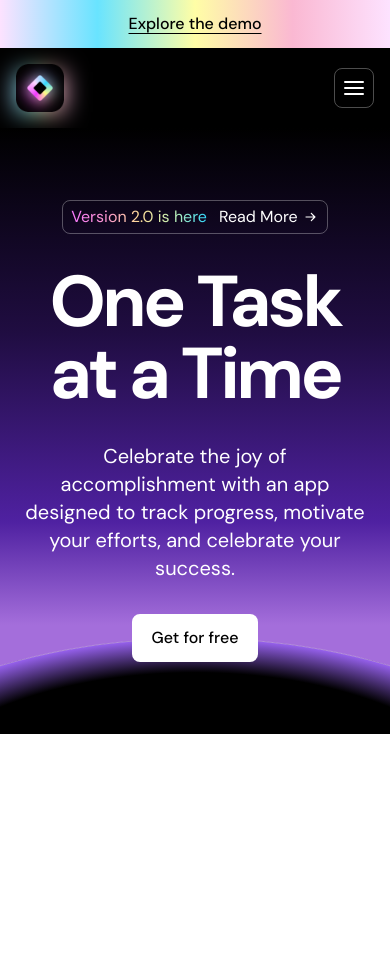
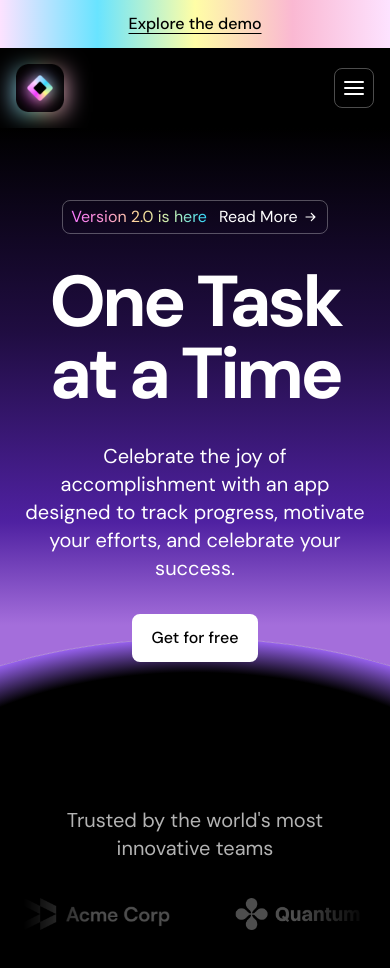
Before and after one commit to KctechSia/Focusflow-hub, a Next.js app: page / in a window 390 px wide. Shown: the top 968 px of the page. Before the commit the page ends 844 px from the top, so only its background shows below. Built offline with nearby package versions, Linux system fonts and the light colour scheme.

Commit message:
add logo ticker section, responsive in all devices

```diff
--- a/src/sections/LogoTicker.tsx
+++ b/src/sections/LogoTicker.tsx
@@ -1,9 +1,11 @@
+"use client";
 import acmeLogo from "../assets/images/acme.png";
 import quantumLogo from "../assets/images/quantum.png";
 import echoLogo from "../assets/images/echo.png";
 import celestialLogo from "../assets/images/celestial.png";
 import pulseLogo from "../assets/images/pulse.png";
 import apexLogo from "../assets/images/apex.png";
+import Image from "next/image";
 
 const images = [
   { src: acmeLogo, alt: "Acme Logo" },
@@ -15,5 +17,18 @@ const images = [
 ];
 
 export const LogoTicker = () => {
-  return null;
+  return (
+    <section className="bg-black text-white py-[72px] md:py-24">
+      <div className="container">
+        <h2 className="text-xl text-center text-white/70">Trusted by the world&apos;s most innovative teams</h2>
+        <div className="overflow-hidden mt-9 [mask-image:linear-gradient(to_right,transparent,black_20%,black_80%,transparent)]">
+          <div className="flex gap-16">
+            {images.map(({ src, alt }) => (
+              <Image src={src} alt={alt} className="flex-none h-8 w-auto" />
+            ))}
+          </div>
+        </div>
+      </div>
+    </section>
+  );
 };
```
